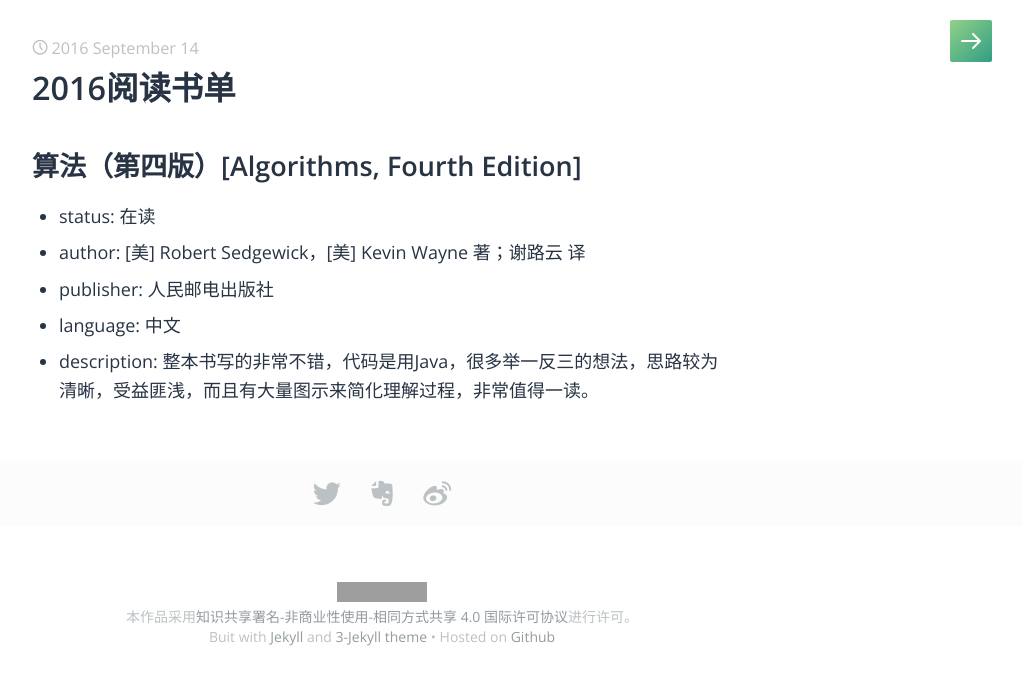
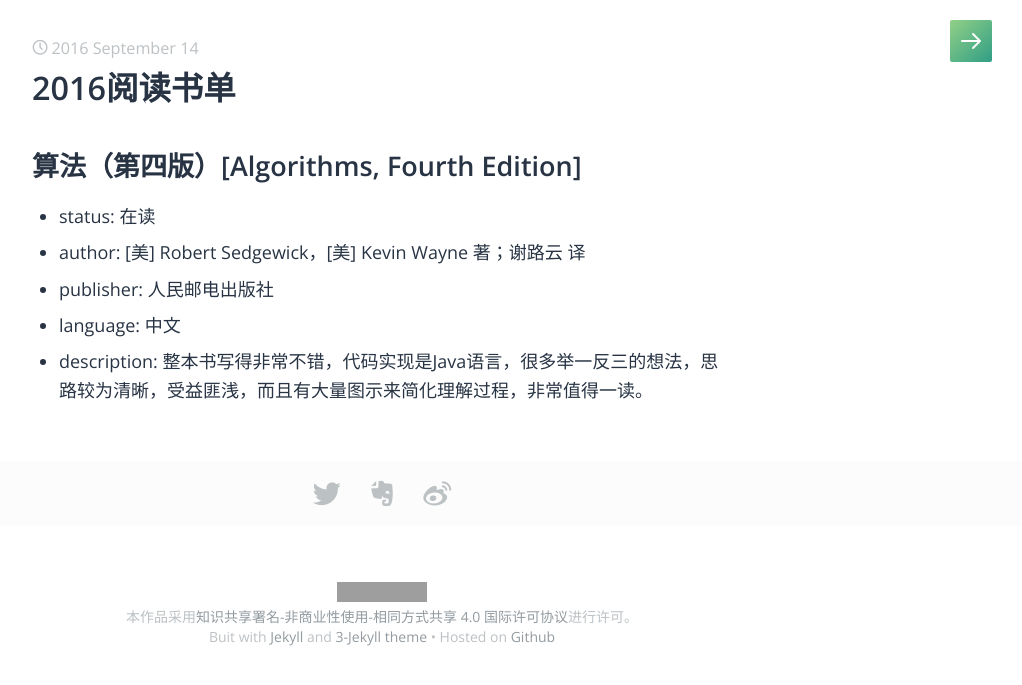
Before and after one commit to guyuexuan/guyuexuan.github.io, a Jekyll site: the page built from _posts/book/2016-9-14-book-list-of-2016.md, in a window 1280 px wide. Shown: the top 685 px of the page, without its empty margins (258-1280 px from the left). Built offline with Jekyll 4.4.1, drawn with Linux system fonts in a browser that asks for light colours; some web fonts are replaced; grey boxes are pictures that could not be loaded.

Commit message:
corrected some wrong sentences.

```diff
--- a/_posts/book/2016-9-14-book-list-of-2016.md
+++ b/_posts/book/2016-9-14-book-list-of-2016.md
@@ -11,4 +11,4 @@ keywords: 阅读,书单,2016
 - author: [美] Robert Sedgewick，[美] Kevin Wayne 著；谢路云 译
 - publisher: 人民邮电出版社
 - language: 中文
-- description: 整本书写的非常不错，代码是用Java，很多举一反三的想法，思路较为清晰，受益匪浅，而且有大量图示来简化理解过程，非常值得一读。
+- description: 整本书写得非常不错，代码实现是Java语言，很多举一反三的想法，思路较为清晰，受益匪浅，而且有大量图示来简化理解过程，非常值得一读。
```
Also changed, not shown: _posts/life/2016-09-14-2016-中秋前夕.md (+1 -1 lines), index.md (+2 -2 lines).
